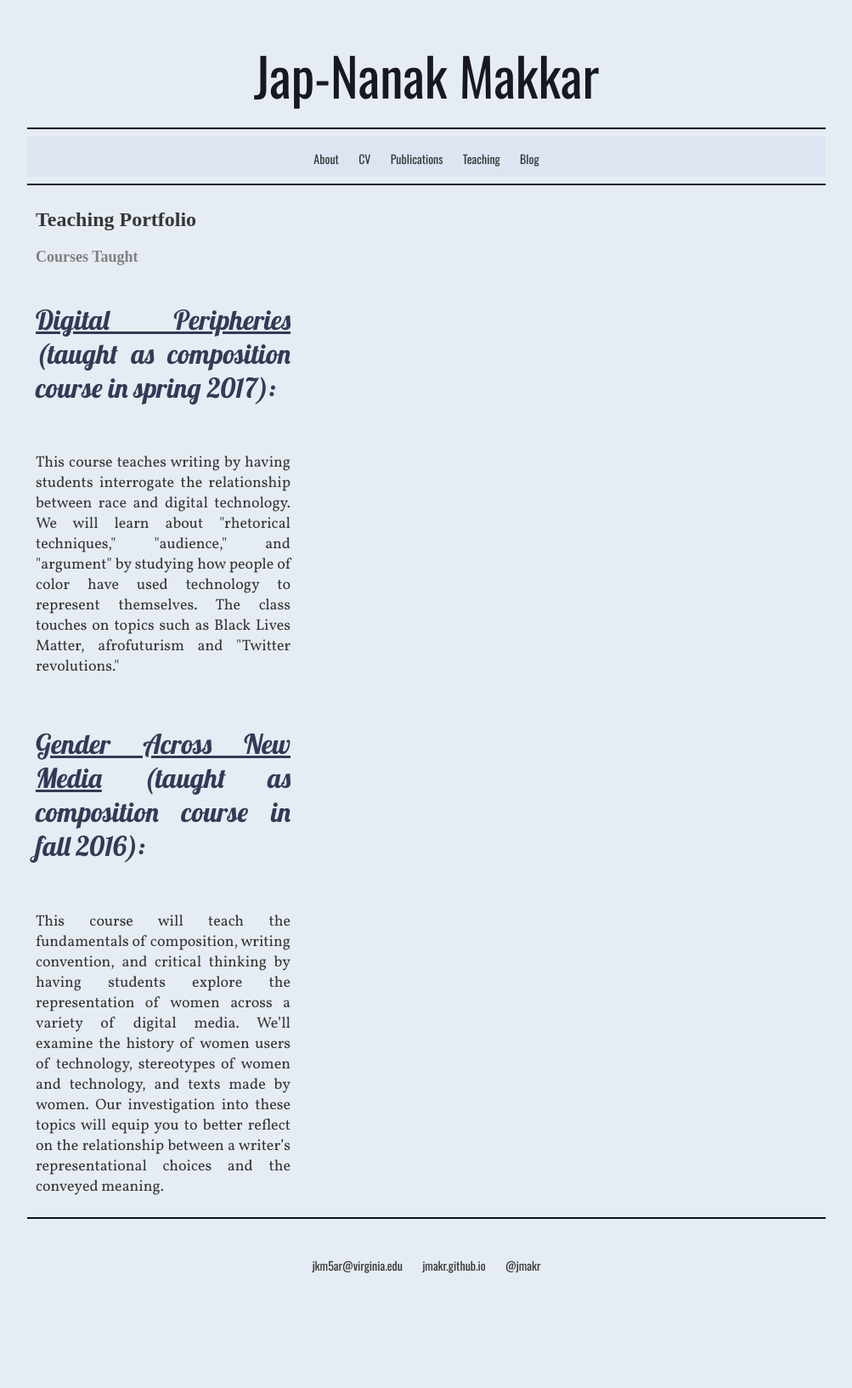
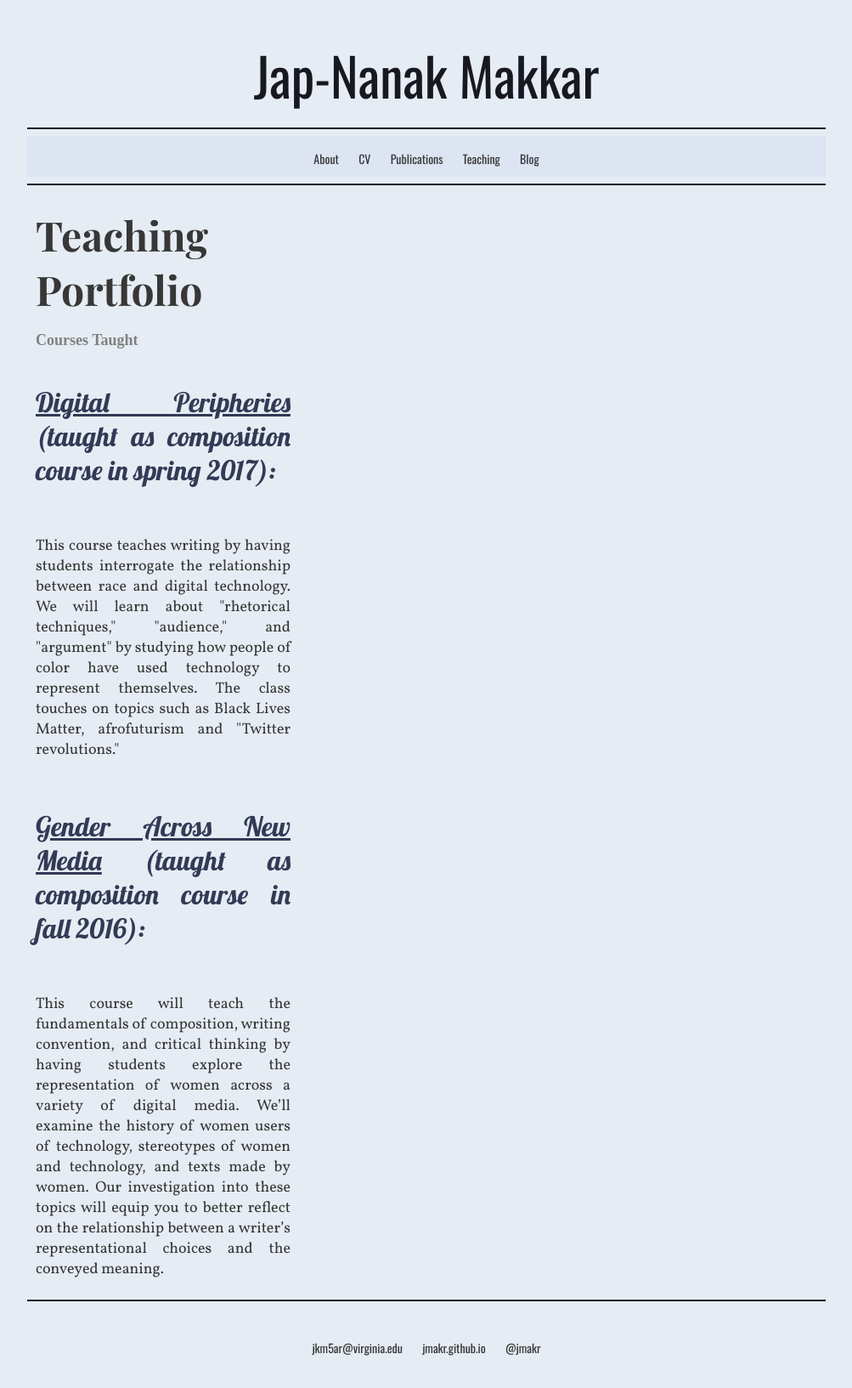
Before and after one commit to jmakr/jmakr.github.io, a Jekyll site: the page built from teaching/index.html, in a window 1280 px wide. Shown: the whole page at 85% size, without its empty margins (138-1141 px from the left). Built offline with Jekyll 4.4.1, drawn with Linux system fonts in a browser that asks for light colours; some web fonts are replaced; before the commit the page ends 1536 px from its top, so only the background shows below that.

Commit message:
Update index.html

```diff
--- a/teaching/index.html
+++ b/teaching/index.html
@@ -4,8 +4,9 @@ title: Teaching Portfolio
 ---
 <div style="width: 100%">
      <div id="blurb2" class="article grid_4">
-    	<h2>{{ page.title }}</h2>
-
+    	<br>
+     <p6>{{ page.title }}</p6>
+    <br>
 
     <h3>Courses Taught</h3>
 
```
